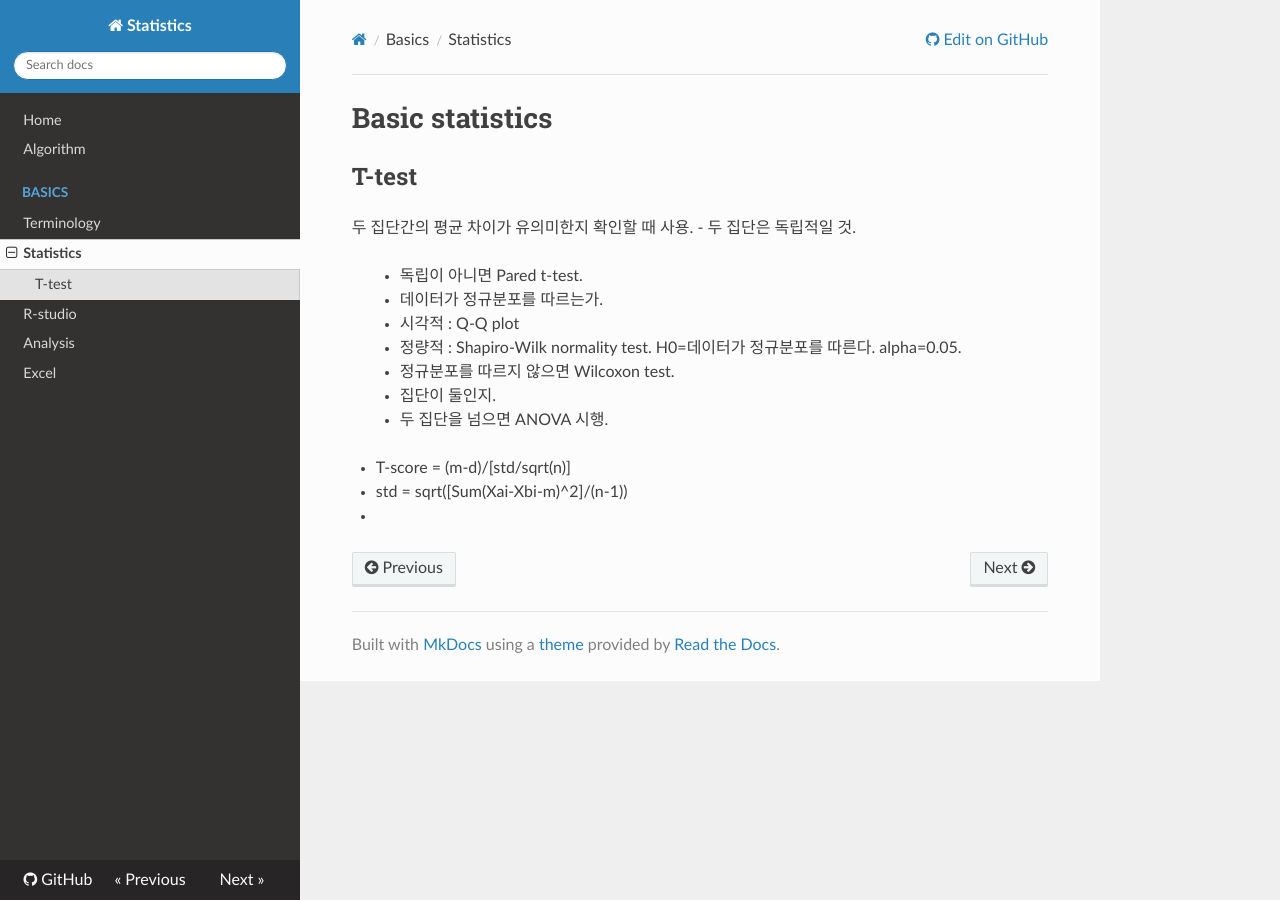
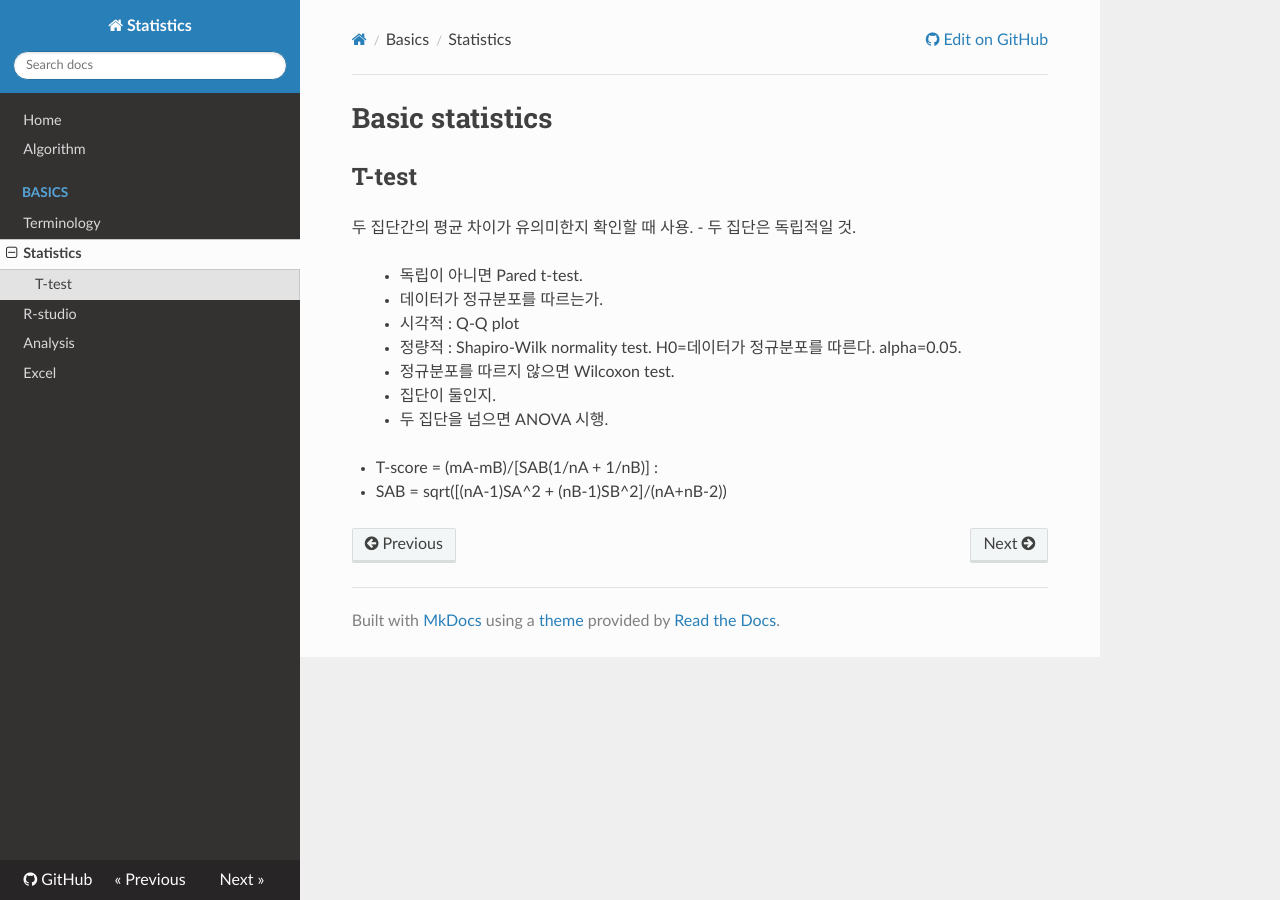
Before and after one commit to WonyoungCho/Statistics, an MkDocs documentation site: the page built from docs/basic.md, in a window 1280 px wide. Built offline with MkDocs 1.6.1, drawn with Linux system fonts in a browser that asks for light colours; nearby versions of some CDN libraries; old or Windows-style settings are respelled for this version of MkDocs.

Commit message:
Update basic.md

```diff
--- a/docs/basic.md
+++ b/docs/basic.md
@@ -11,6 +11,5 @@
 - 집단이 둘인지.
 > - 두 집단을 넘으면 ANOVA 시행.
 
-- T-score = (m-d)/[std/sqrt(n)]
-- std = sqrt([Sum(Xai-Xbi-m)^2]/(n-1))
--
+- T-score = (mA-mB)/[SAB(1/nA + 1/nB)] :
+- SAB = sqrt([(nA-1)SA^2 + (nB-1)SB^2]/(nA+nB-2))
```
